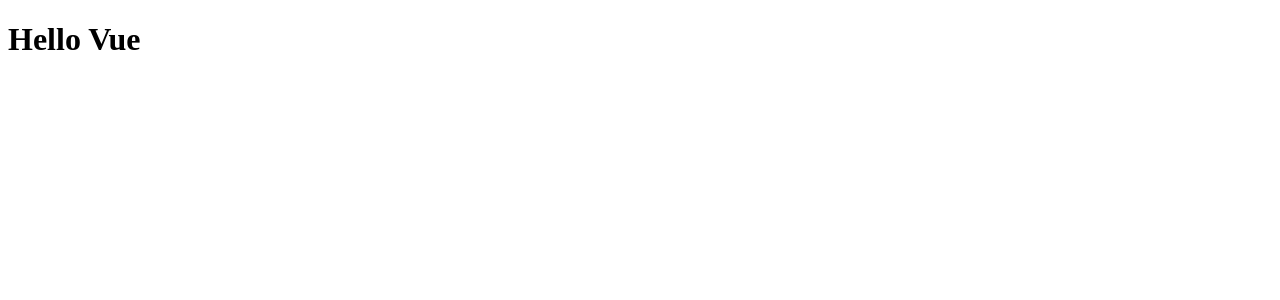
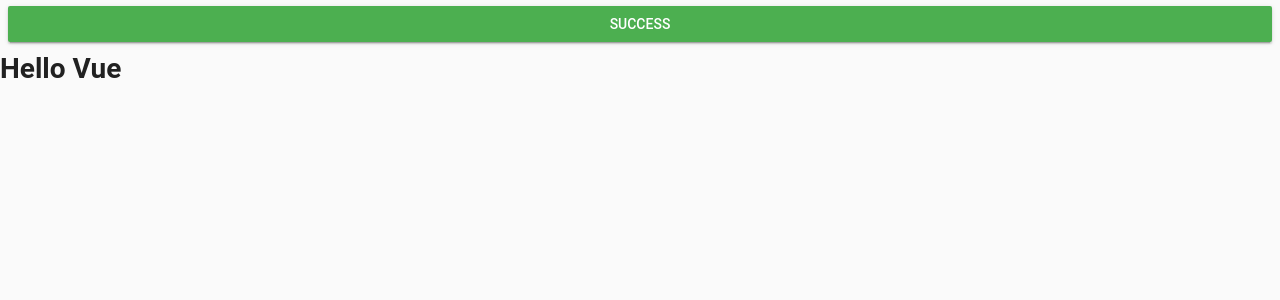
Before and after one commit to jamesmacwilliam/meal-budget, a Vue app: page / in a window 1280 px wide. Shown: the top 300 px of the page. Built offline with nearby package versions, Linux system fonts and the light colour scheme; the HTML template or start-up script is replaced by a standard one.

Commit message:
get vuetify working (hello world style)

```diff
--- a/package.json
+++ b/package.json
@@ -24,7 +24,8 @@
     "passport-local": "^1.0.0",
     "pg": "^7.4.1",
     "pug": "^2.0.0-rc.4",
-    "vue": "^2.5.13"
+    "vue": "^2.5.13",
+    "vuetify": "^1.0.0"
   },
   "scripts": {
     "start": "nodemon --exec babel-node ./src/server/app.js",
@@ -50,6 +51,7 @@
     "babel-register": "^6.26.0",
     "chai": "^4.1.2",
     "chai-http": "^3.0.0",
+    "css-loader": "^0.28.9",
     "file-loader": "^1.1.6",
     "mocha": "^5.0.0",
     "vue-loader": "^14.1.1",
--- a/src/client.js
+++ b/src/client.js
@@ -1,5 +1,9 @@
 import Vue from 'vue/dist/vue.esm'
 import App from './components/app.vue'
+import Vuetify from 'vuetify'
+import 'vuetify/dist/vuetify.min.css'
+
+Vue.use(Vuetify)
 
 new Vue({
   el: '#app',
--- a/src/components/app.vue
+++ b/src/components/app.vue
@@ -1,5 +1,8 @@
 <template>
-  <h1> Hello Vue</h1>
+  <v-app>
+    <v-btn color="success">Success</v-btn>
+    <h1> Hello Vue</h1>
+  </v-app>
 </template>
 <script>
 export default {
--- a/webpack.config.js
+++ b/webpack.config.js
@@ -15,6 +15,10 @@ module.exports = {
                 loader: 'vue-loader'
             },
             {
+                test: /\.css$/,
+                loader: 'css-loader'
+            },
+            {
                 test: /\.js$/,
                 loader: 'babel-loader',
                 exclude: /node_modules/
```
Also changed, not shown: 2 other files (tests, documents, lock files or other folders).
